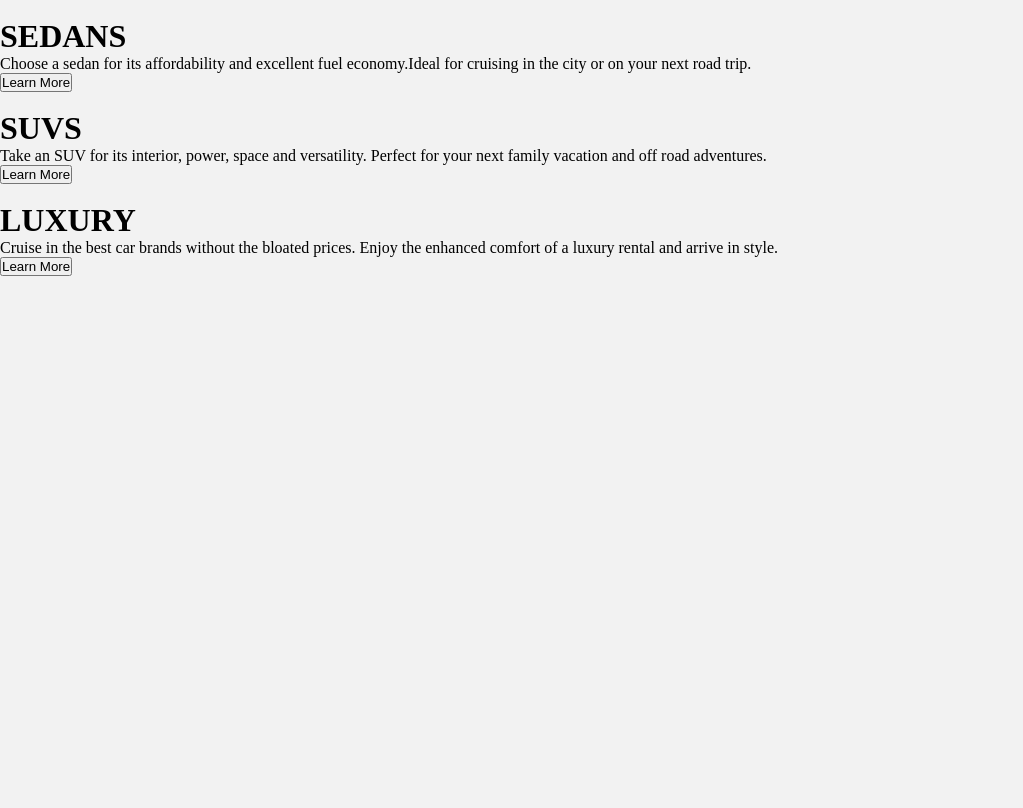
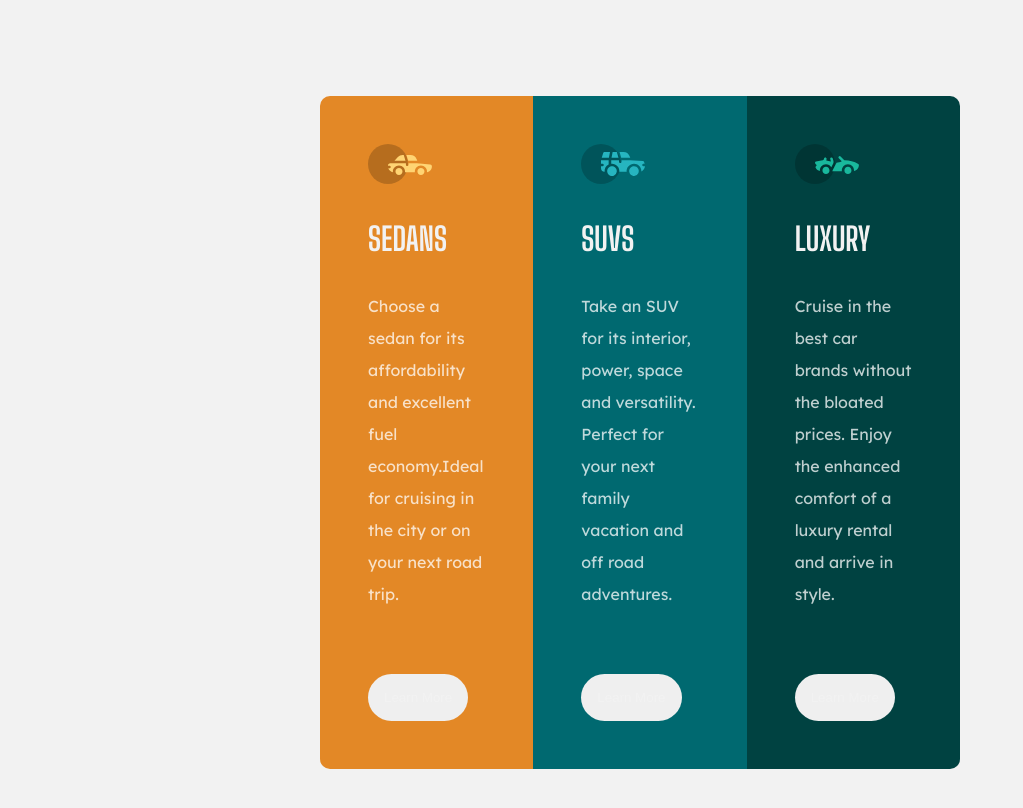
Before and after one commit to JulianIfesiokwu/3-column-preview-card, a plain HTML site: page index.html in a window 1280 px wide. Shown: the whole page, without its empty margins (0-1023 px from the left). Drawn offline with Linux system fonts and the light colour scheme.

Commit message:
improve styling using css

```diff
--- a/index.html
+++ b/index.html
@@ -14,7 +14,7 @@
 
         <!-- sedans column -->
         <div class="column" id="sedans">
-            <img src="" alt="">
+            <img src="./assets/icon-sedans.svg" alt="">
             <h1>SEDANS</h1>
             <P>Choose a sedan for its affordability and excellent fuel economy.Ideal for cruising in the city or on your next road trip.</P>
             <button>Learn More</button>
@@ -23,7 +23,7 @@
 
         <!-- suv column -->
         <div class="column" id="suv">
-            <img src="" alt="">
+            <img src="./assets/icon-suvs.svg" alt="">
             <h1>SUVS</h1>
             <p>Take an SUV for its interior, power, space and versatility. Perfect for your next family vacation and off road adventures.</p>
             <button>Learn More</button>
@@ -32,7 +32,7 @@
 
         <!-- luxury column -->
         <div class="column" id="luxury">
-            <img src="" alt="">
+            <img src="./assets/icon-luxury.svg" alt="">
             <h1>LUXURY</h1>
             <p>Cruise in the best car brands without the bloated prices. Enjoy the enhanced comfort of a luxury rental and arrive in style.</p>
             <button>Learn More</button>
--- a/stylesheets/style.css
+++ b/stylesheets/style.css
@@ -9,3 +9,59 @@
 body {
     background-color: hsl(0, 0%, 95%);
 }
+
+.container {
+    width: 50%;
+    display: flex;
+    flex-direction: row;
+    align-items: center;
+    justify-content: center;
+    margin: 6rem auto;
+}
+
+#sedans,
+#suv,
+#luxury {
+    flex: 1;
+    padding: 3rem;
+    color: #fff;
+}
+
+img {
+    margin-bottom: 2rem;
+}
+
+h1 {
+    font-family: 'Big Shoulders Display', cursive;
+    color: hsl(0, 0%, 95%);
+    margin-bottom: 2rem;
+}
+
+p {
+    font-family: 'Lexend Deca', sans-serif;
+    color: hsla(0, 0%, 100%, 0.75);
+    margin-bottom: 4rem;
+    line-height: 2rem;
+}
+
+button {
+    padding: 1rem;
+    border-radius: 50px;
+    border: none;
+    color: hsl(0, 0%, 95%);
+    cursor: pointer;
+}
+
+#sedans {
+    background-color: hsl(31, 77%, 52%);
+    border-radius: 10px 0 0 10px;
+}
+
+#suv {
+    background-color: hsl(184, 100%, 22%);
+}
+
+#luxury {
+    background-color: hsl(179, 100%, 13%);
+    border-radius: 0 10px 10px 0;
+}
```
